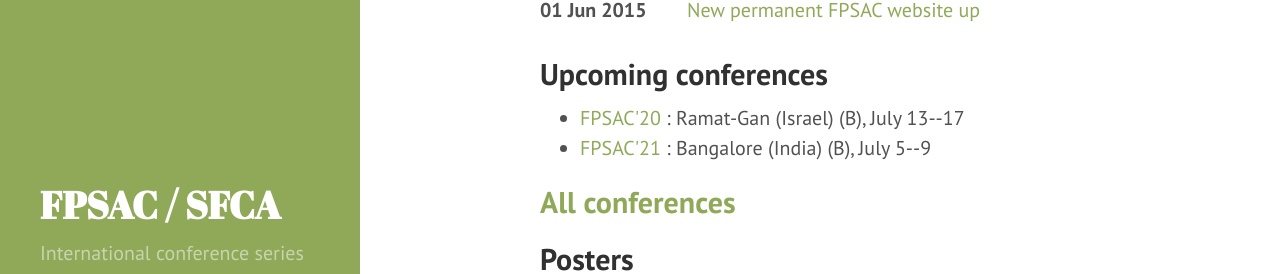
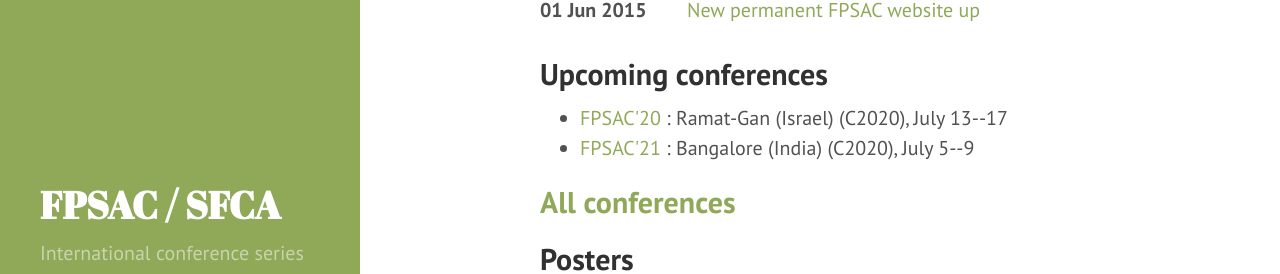
Before and after one commit to FPSAC/FPSAC.github.io, a Jekyll site: the page built from index.md, in a window 1280 px wide and 1127 px high. Shown: the part 479-753 px from the top of the window. Built offline with Jekyll 4.4.1, drawn with Linux system fonts in a browser that asks for light colours.

```diff
--- a/index.md
+++ b/index.md
@@ -19,11 +19,11 @@
 ## Upcoming conferences
 
 <ul>
-  {% assign current_year = {{ "now" | date: "%Y" }} %}
+  {% assign current_year = "now" | date: "%Y" %}
   {% for conf in site.confs %}
     {% if conf.year >= site.year %}
       <li>{% include fpsac.html conf=conf %}:
-        {{conf.town}} ({{conf.country}}) (B{{ current_year}}),
+        {{conf.town}} ({{conf.country}}) (C{{ current_year }}),
         {% if conf.dates %} {{conf.dates}} {% endif %}
       </li>
     {% endif %}
```
